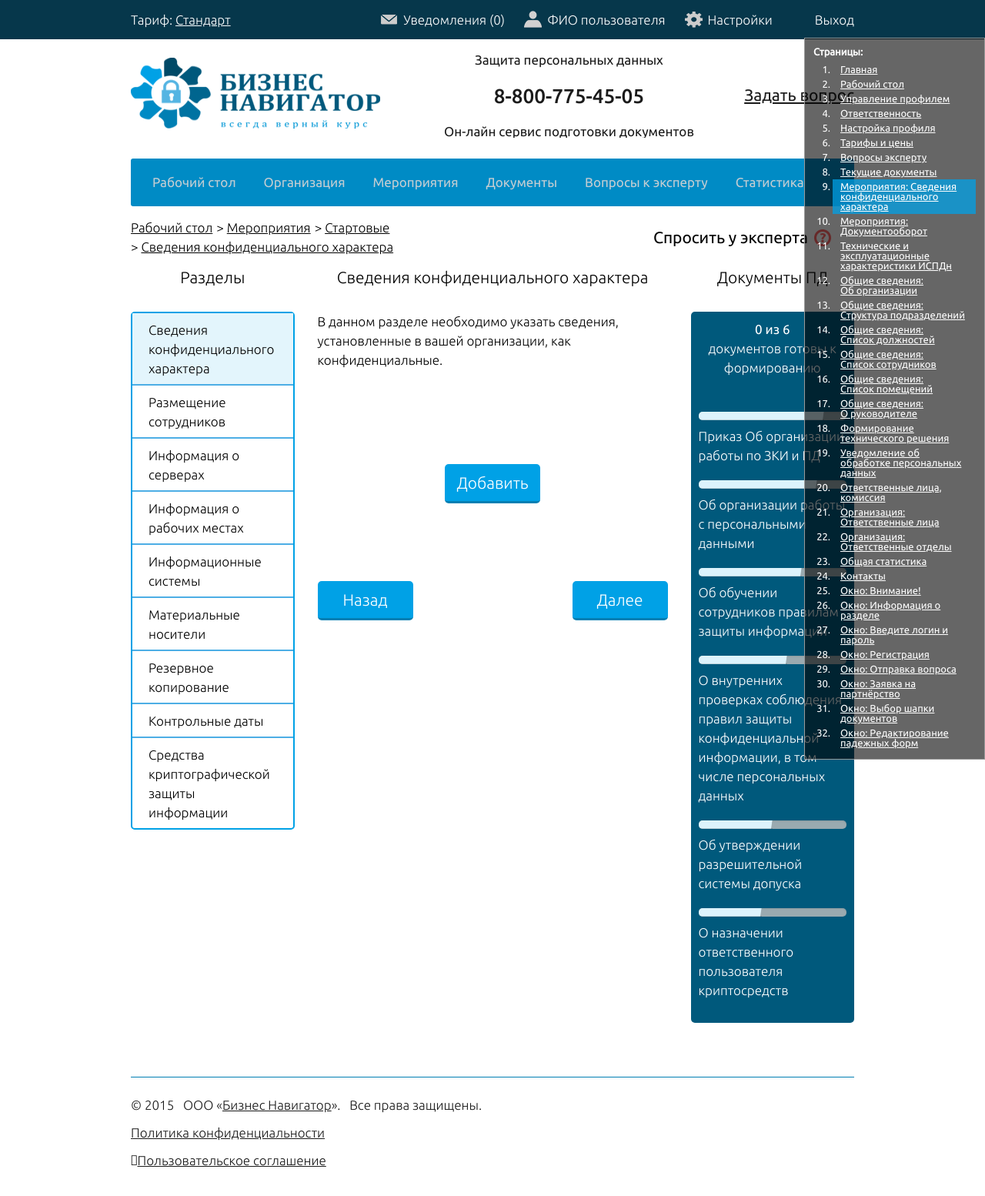
After one commit to khryushka/binavigator-doc-html, a PHP site: page /activities-confidential-information.php in a window 1280 px wide. The commit adds this page. Shown: the whole page at 77% size. Run offline with PHP 8.4, Linux system fonts and the light colour scheme; data that the repository does not hold is empty.

Commit message:
Добавлены "Мероприятия: Сведения конфиденциального характера" activities-confidential-information.php и "Технические и эксплуатационные характеристики ИСПДн" page-technical-characteristics.php

```diff
--- /dev/null
+++ b/html/activities-confidential-information.php
@@ -0,0 +1,120 @@
+<?
+	include ('inc/_head.php');
+?>
+<body>
+
+<?
+	include ('inc/_header.php');
+?>
+
+<!-- MiddleBlock -->
+<div class="middle-block">
+	<div class="wrapper">
+
+		<!-- AskExpertBlock -->
+		<div class="ask-expert-block">
+			<a href="#">Спросить у эксперта</a>
+		</div>
+		<!-- /AskExpertBlock -->
+
+		<!-- BreadcrumbsBlock -->
+		<ul class="breadcrumbs-block">
+			<li><a href="#">Рабочий стол</a></li>
+			<li><a href="#">Мероприятия</a></li>
+			<li><a href="#">Стартовые</a></li>
+			<li><a href="#">Сведения конфиденциального характера</a></li>
+		</ul>
+		<!-- /BreadcrumbsBlock -->
+
+		<div class="clearfix"></div>
+		<div class="row">
+
+			<!-- LeftColumn -->
+			<div class="left-column col-xs-3">
+
+				<div class="caption-block">Разделы</div>
+
+				<!-- LeftMenu -->
+				<ul class="left-menu">
+					<li class="active"><a href="#">Сведения конфиденциального характера</a></li>
+					<li><a href="#">Размещение сотрудников</a></li>
+					<li><a href="#">Информация о серверах</a></li>
+					<li><a href="#">Информация о рабочих местах</a></li>
+					<li><a href="#">Информационные системы</a></li>
+					<li><a href="#">Материальные носители</a></li>
+					<li><a href="#">Резервное копирование</a></li>
+					<li><a href="#">Контрольные даты</a></li>
+					<li><a href="#">Средства криптографической защиты информации</a></li>
+				</ul>
+				<!-- /LeftMenu -->
+
+				<!-- LeftAdditionalBlock -->
+				<?
+					// include ('inc/__left_add_block.php');
+				?>
+				<!-- /LeftAdditionalBlock -->
+
+			</div>
+			<!-- /LeftColumn -->
+
+			<!-- CenterColumn -->
+			<div class="center-column col-xs-6">
+
+				<!-- Caption -->
+				<h1 class="caption-block">Сведения конфиденциального характера</h1>
+				<!-- /Caption -->
+
+				<!-- Body -->
+				<div class="body">
+
+					В данном разделе необходимо указать сведения, установленные в вашей организации, как конфиденциальные.
+					<br/><br/><br/>
+
+					<form name="person-form" class="form-line-list" action="#" method="POST" enctype="multipart/form-data">
+
+						<!--
+						<br/>
+						<span class="small-text"><span class="red-text">*</span> Обязательно к заполнению</span>
+						 -->
+
+						<div class="clearfix"></div>
+						<br/><br/>
+
+						<div class="center-text"><input type="submit" value="Добавить"></div>
+						<div class="clearfix"></div>
+						<br/><br/><br/>
+						<a href="#" class="button button-prev">Назад</a>
+						<a href="#" class="button button-next pull-right">Далее</a>
+
+					</form>
+
+				</div>
+				<!-- /Body -->
+
+			</div>
+			<!-- CenterColumn -->
+
+			<!-- RightColumn -->
+			<div class="right-column col-xs-3">
+
+				<!-- DocumentListBlock -->
+				<?
+					include ('inc/__right_document_list_block.php')
+				?>
+				<!-- /DocumentListBlock -->
+
+			</div>
+			<!-- /RightColumn -->
+
+		</div>
+	</div>
+</div>
+<!-- /MiddleBlock -->
+
+<?
+	include ('inc/_footer.php');
+	include ('inc/_windows.php');
+?>
+
+</body>
+</html>
--- a/html/js/del-menu.js
+++ b/html/js/del-menu.js
@@ -56,19 +56,19 @@
 			{
 				name: 'Текущие документы',
 				fileName: 'page-current-documents.php'
-			}/*,
-			 {
-			 name: 'Сведения конфиденциального характера',
-			 fileName: '.php'
-			 }*/,
+			},
 			{
-				name: 'Документооборот',
-				fileName: 'document-management.php'
-			}/*,
-			 {
-			 name: 'Технические и эксплуатационные характеристики ИСПДн',
-			 fileName: '.php'
-			 }*/,
+				name: 'Мероприятия: Сведения конфиденциального характера',
+				fileName: 'activities-confidential-information.php'
+			},
+			{
+				name: 'Мероприятия: Документооборот',
+				fileName: 'activities-document-management.php'
+			},
+			{
+				name: 'Технические и эксплуатационные характеристики ИСПДн',
+				fileName: 'page-technical-characteristics.php'
+			},
 			{
 				name: 'Общие сведения: <br/>Об организации',
 				fileName: 'info-about-organization.php'
--- a/html/page-personal-data-notice.php
+++ b/html/page-personal-data-notice.php
@@ -582,11 +582,6 @@
 						<br/>
 
 
-
-
-
-
-
 						<!--
 						<br/>
 						<span class="small-text"><span class="red-text">*</span> Обязательно к заполнению</span>
```
Also changed, not shown: html/activities-document-management.php (added, +148 -0 lines), html/page-technical-characteristics.php (renamed from html/document-management.php, +16 -31 lines), html/validation/js/jquery.validationEngine.js.
